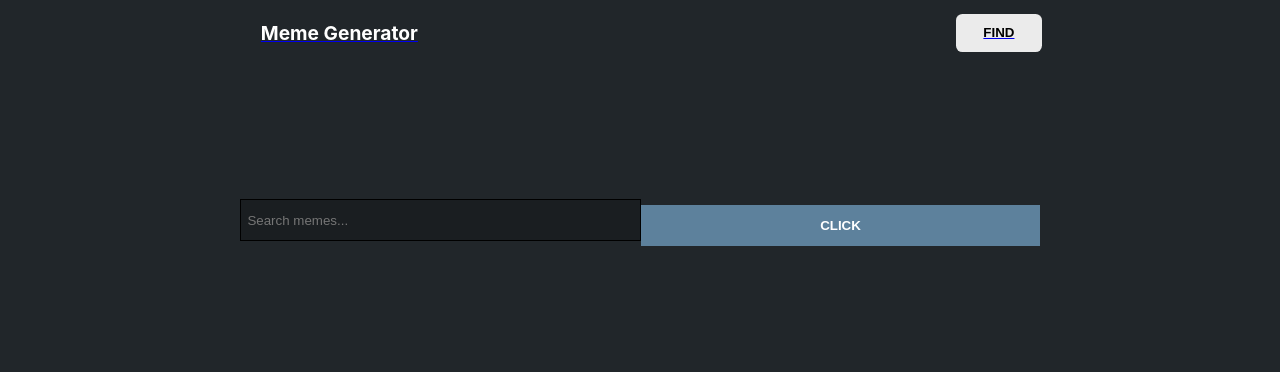
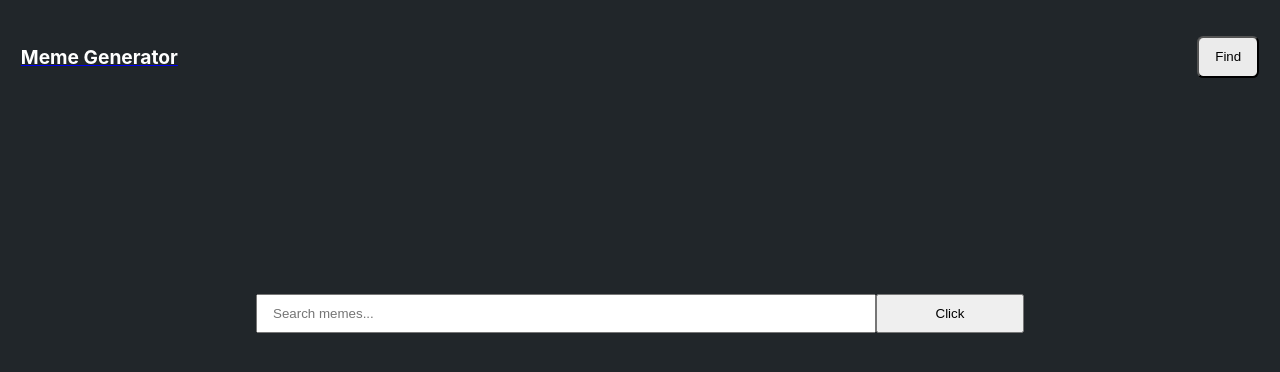
Before and after one commit to abuiko/meme-gen-react, a React (Create React App) app: page /find_meme in a window 1280 px wide. Shown: the top 372 px of the page. Built offline with nearby package versions, Linux system fonts and the light colour scheme.

Commit message:
style findMeme component

```diff
--- a/src/App.js
+++ b/src/App.js
@@ -1,4 +1,7 @@
 import './css/App.css'
+import './css/FindMeme.css'
+import './css/MemeGenerator.css'
+import './css/Media.css'
 import React from 'react'
 import { BrowserRouter as Router, Link, Route, Routes as Switch } from "react-router-dom"
 import FindMeme from "./components/FindMeme"
--- a/src/components/FindMeme.js
+++ b/src/components/FindMeme.js
@@ -4,15 +4,19 @@ import React from 'react'
 const FindMeme = () => {
     return (
 
+        <div className="findMeme_container">
+            <form className="findMeme_form">
+                <input
+                    className="findMeme_input"
+                    type="text"
+                    onChange=""
+                    placeholder="Search memes..."
+                />
+                <button className="findMeme_btn">Click</button>
+            </form>
 
-        <form>
-            <input
-                type="text"
-                onChange=""
-                placeholder="Search memes..."
-            />
-            <button>Click</button>
-        </form>
+        </div>
+
 
     )
 }
--- a/src/components/MemeGenerator.js
+++ b/src/components/MemeGenerator.js
@@ -10,13 +10,14 @@ const MemeGenerator = () => {
                 <p className="topText">{topText}</p>
                 <p className="bottomText">{bottomText}</p>
             </div>
-            <form>
+            <form className="memeGenerator_form">
                 <div className="form-container">
                     <div className="range-input">
                         <input type="range" />
                         <input type="range" />
                     </div>
                     <input
+                        className="memeGenerator_input"
                         type="text"
                         name="topText"
                         value={topText}
@@ -24,13 +25,17 @@ const MemeGenerator = () => {
                         onChange={handleChange}
                     />
                     <input
+                        className="memeGenerator_input"
                         type="text"
                         name="bottomText"
                         value={bottomText}
                         placeholder="Bottom Text"
                         onChange={handleChange}
                     />
-                    <button onClick={handleClick}>Generate</button>
+                    <button
+                        className="memeGenerator_btn"
+                        onClick={handleClick}
+                    >Generate</button>
                 </div>
             </form>
         </Fragment>
--- a/src/css/App.css
+++ b/src/css/App.css
@@ -1,4 +1,4 @@
-/* general styling */
+/* GLOBAL */
 body {
   background: #21262A;
   margin: 0;
@@ -11,16 +11,17 @@ body {
 
 
 .App {
-  max-width: 800px;
+  max-width: 1280px;
   margin: auto;
 }
 
-/* header styling */
+
+/* HEADER */
 
 header {
   font-size: 0.6rem;
   color: #fff;
-  padding: 0.5rem 1.3rem;
+  padding: 2rem 1.3rem;
   font-weight: normal;
   display: flex;
   justify-content: space-between;
@@ -39,180 +40,3 @@ header {
 h1 {
   color: white;
 }
-
-
-/* meme generator container styling */
-.img-container {
-  width: 100%;
-  background: #1A1E21;
-  display: flex;
-  justify-content: center;
-  align-items: center;
-  padding: 2rem 0rem;
-  position: relative;
-}
-
-.img {
-  max-width: 650px;
-  max-height: 650px;
-}
-
-.topText,
-.bottomText {
-  position: absolute;
-  color: white;
-  font-weight: bold;
-  text-transform: uppercase;
-  text-shadow: 2px 2px 4px black;
-}
-
-.topText {
-
-  top: 7%;
-
-}
-
-.bottomText {
-
-  bottom: 7%;
-
-}
-
-form {
-  display: flex;
-  justify-content: center;
-  align-items: center;
-  min-height: 40vh;
-  width: 100%;
-
-}
-
-.form-container {
-  width: 100%;
-}
-
-.range-input {
-  display: flex;
-  justify-content: space-between;
-  width: 85%;
-  margin: auto;
-}
-
-input[type=range] {
-  -webkit-appearance: none;
-  margin-bottom: 2rem;
-  border: none;
-}
-
-
-input[type=range]::-webkit-slider-runnable-track {
-  width: 300px;
-  height: 5px;
-  background: transparent;
-  border: none;
-  border-radius: 3px;
-  border-color: transparent;
-  border-width: 6px 0;
-  color: transparent;
-}
-
-input[type=range]::-webkit-slider-thumb {
-  -webkit-appearance: none;
-  border: none;
-  height: 18px;
-  width: 10px;
-  border-radius: 15px;
-  background: #5D819C;
-  margin-top: -5px;
-}
-
-
-input[type=range]:focus {
-  outline: none;
-}
-
-input[type=range]:focus::-webkit-slider-runnable-track {
-  background: #ddd;
-}
-
-
-
-input[type=text] {
-  width: 85%;
-  margin: 0rem auto 0.7rem;
-  display: block;
-  padding: 0.8rem 0.4rem;
-  background: #1A1E21;
-  border: 1px solid #000;
-  color: #fff;
-  outline: none;
-
-}
-
-input:focus {
-  border-color: #5D819C;
-}
-
-button {
-  width: 85%;
-  box-sizing: content-box;
-  margin: auto;
-  display: block;
-  padding: 0.8rem 0.4rem;
-  background: #5D819C;
-  color: #fff;
-  text-transform: uppercase;
-  font-weight: bold;
-  border: none;
-}
-
-
-
-
-/* MEDIA QUERIES */
-/* ipad pro */
-@media only screen and (min-device-width: 1024px) and (max-device-width: 1366px) and (-webkit-min-device-pixel-ratio: 1) {
-  header {
-    margin: 2rem 0rem 1.2rem;
-  }
-
-}
-
-/* ipad */
-@media only screen and (min-device-width: 768px) and (max-device-width: 1024px) and (-webkit-min-device-pixel-ratio: 1) {
-  .img {
-    max-width: 700px;
-    max-height: 500px;
-  }
-
-}
-
-@media screen and (max-width: 600px) {
-  .img {
-    max-width: 450px;
-    max-height: 290px;
-  }
-}
-
-@media screen and (max-width: 450px) {
-  .img {
-    max-width: 400px;
-    max-height: 290px;
-  }
-}
-
-@media screen and (max-width: 390px) {
-  .img {
-    max-width: 320px;
-    max-height: 230px;
-  }
-}
-
-@media screen and (max-width: 290px) {
-  .img {
-    max-width: 280px;
-    max-height: 200px;
-  }
-
-
-}
--- /dev/null
+++ b/src/css/FindMeme.css
@@ -0,0 +1,30 @@
+.findMeme_container {
+    min-height: 50vh;
+    display: flex;
+    justify-content: center;
+    align-items: center;
+    width: 100%;
+}
+
+
+
+.findMeme_form {
+    display: flex;
+    width: 60%;
+
+}
+
+.findMeme_input,
+.findMeme_btn {
+    padding: 10px 15px;
+}
+
+.findMeme_input {
+    width: 80%;
+}
+
+.findMeme_btn {
+    width: 20%;
+    display: block;
+
+}
--- /dev/null
+++ b/src/css/Media.css
@@ -0,0 +1,47 @@
+/* MEDIA QUERIES */
+/* ipad pro */
+@media only screen and (min-device-width: 1024px) and (max-device-width: 1366px) and (-webkit-min-device-pixel-ratio: 1) {
+    header {
+        margin: 2rem 0rem 1.2rem;
+    }
+
+}
+
+/* ipad */
+@media only screen and (min-device-width: 768px) and (max-device-width: 1024px) and (-webkit-min-device-pixel-ratio: 1) {
+    .img {
+        max-width: 700px;
+        max-height: 500px;
+    }
+
+}
+
+@media screen and (max-width: 600px) {
+    .img {
+        max-width: 450px;
+        max-height: 290px;
+    }
+}
+
+@media screen and (max-width: 450px) {
+    .img {
+        max-width: 400px;
+        max-height: 290px;
+    }
+}
+
+@media screen and (max-width: 390px) {
+    .img {
+        max-width: 320px;
+        max-height: 230px;
+    }
+}
+
+@media screen and (max-width: 290px) {
+    .img {
+        max-width: 280px;
+        max-height: 200px;
+    }
+
+
+}
--- /dev/null
+++ b/src/css/MemeGenerator.css
@@ -0,0 +1,123 @@
+.img-container {
+    width: 100%;
+    background: #1A1E21;
+    display: flex;
+    justify-content: center;
+    align-items: center;
+    padding: 2rem 0rem;
+    position: relative;
+}
+
+.img {
+    max-width: 650px;
+    max-height: 650px;
+}
+
+.topText,
+.bottomText {
+    position: absolute;
+    color: white;
+    font-weight: bold;
+    text-transform: uppercase;
+    text-shadow: 2px 2px 4px black;
+}
+
+.topText {
+
+    top: 7%;
+
+}
+
+.bottomText {
+
+    bottom: 7%;
+
+}
+
+.memeGenerator_form {
+    display: flex;
+    justify-content: center;
+    align-items: center;
+    min-height: 40vh;
+    width: 100%;
+
+}
+
+.form-container {
+    width: 100%;
+}
+
+.range-input {
+    display: flex;
+    justify-content: space-between;
+    width: 85%;
+    margin: auto;
+}
+
+input[type=range] {
+    -webkit-appearance: none;
+    margin-bottom: 2rem;
+    border: none;
+}
+
+
+input[type=range]::-webkit-slider-runnable-track {
+    width: 300px;
+    height: 5px;
+    background: transparent;
+    border: none;
+    border-radius: 3px;
+    border-color: transparent;
+    border-width: 6px 0;
+    color: transparent;
+}
+
+input[type=range]::-webkit-slider-thumb {
+    -webkit-appearance: none;
+    border: none;
+    height: 18px;
+    width: 10px;
+    border-radius: 15px;
+    background: #5D819C;
+    margin-top: -5px;
+}
+
+
+input[type=range]:focus {
+    outline: none;
+}
+
+input[type=range]:focus::-webkit-slider-runnable-track {
+    background: #ddd;
+}
+
+
+
+.memeGenerator_input {
+    width: 85%;
+    margin: 0rem auto 0.7rem;
+    display: block;
+    padding: 0.8rem 0.4rem;
+    background: #1A1E21;
+    border: 1px solid #000;
+    color: #fff;
+    outline: none;
+
+}
+
+input:focus {
+    border-color: #5D819C;
+}
+
+.memeGenerator_btn {
+    width: 85%;
+    box-sizing: content-box;
+    margin: auto;
+    display: block;
+    padding: 0.8rem 0.4rem;
+    background: #5D819C;
+    color: #fff;
+    text-transform: uppercase;
+    font-weight: bold;
+    border: none;
+}
```
